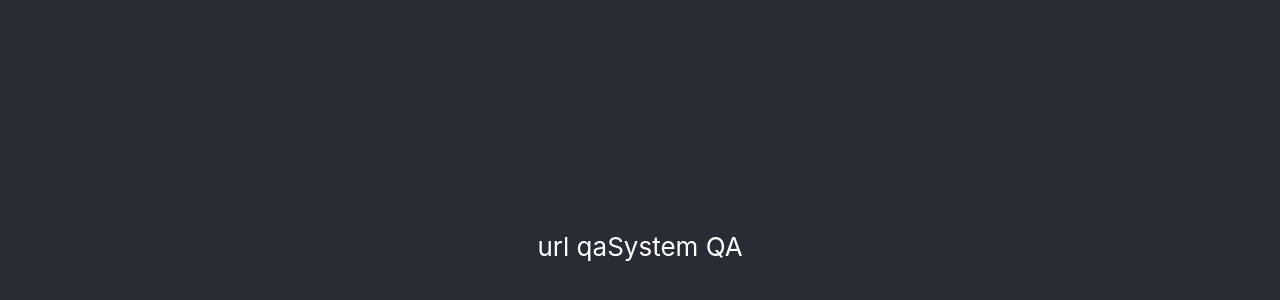
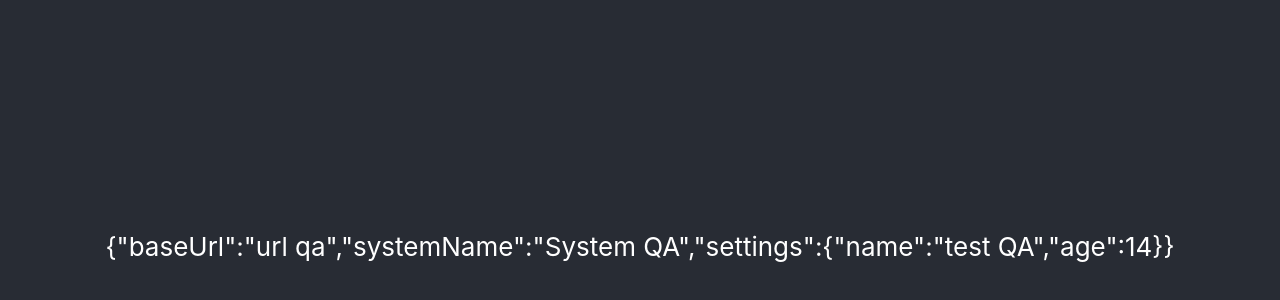
Before and after one commit to anujsharma-bbd/using-react-environments-package, a React (Create React App) app: page / in a window 1280 px wide. Shown: the part 154-454 px from the top of the page. Built offline with nearby package versions, Linux system fonts and the light colour scheme.

Commit message:
created build based on environments

```diff
--- a/package.json
+++ b/package.json
@@ -10,6 +10,7 @@
    },
    "scripts": {
       "prestart": "node node_modules/react-environments --path=src/environments",
+      "prebuild": "node node_modules/react-environments --path=src/environments",
       "start": "react-scripts start",
       "build": "react-scripts build",
       "test": "react-scripts test",
--- a/src/App.js
+++ b/src/App.js
@@ -3,12 +3,12 @@ import './App.css';
 import environment from './environments/environment';
 class App extends Component {
   render() {
-     const { baseUrl, settings, systemName } =  environment;
     return (
       <div className="App">
         <header className="App-header">
-             {baseUrl}
-             {systemName }
+        {
+           JSON.stringify(environment)
+        }
         </header>
       </div>
     );
```
